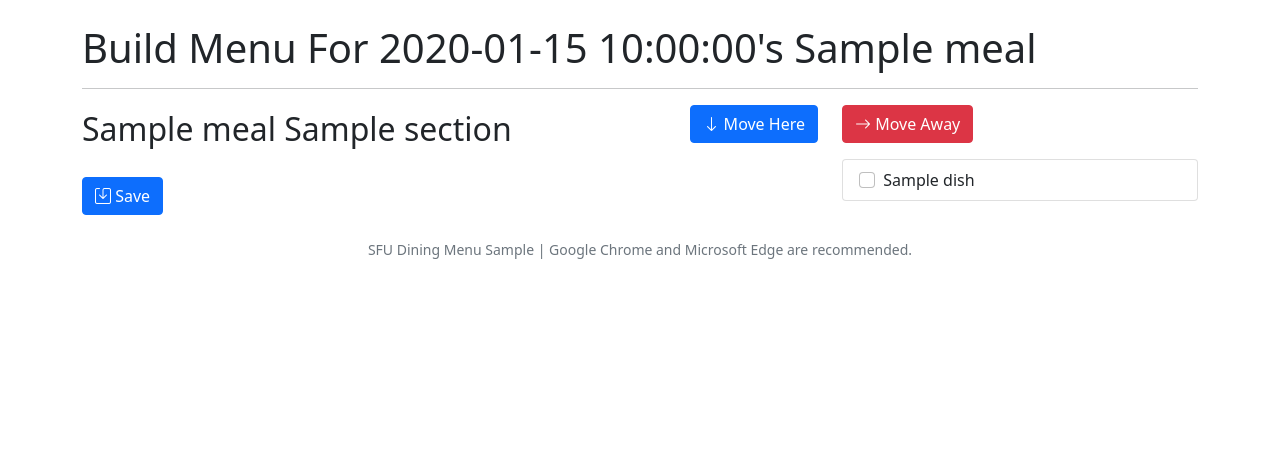
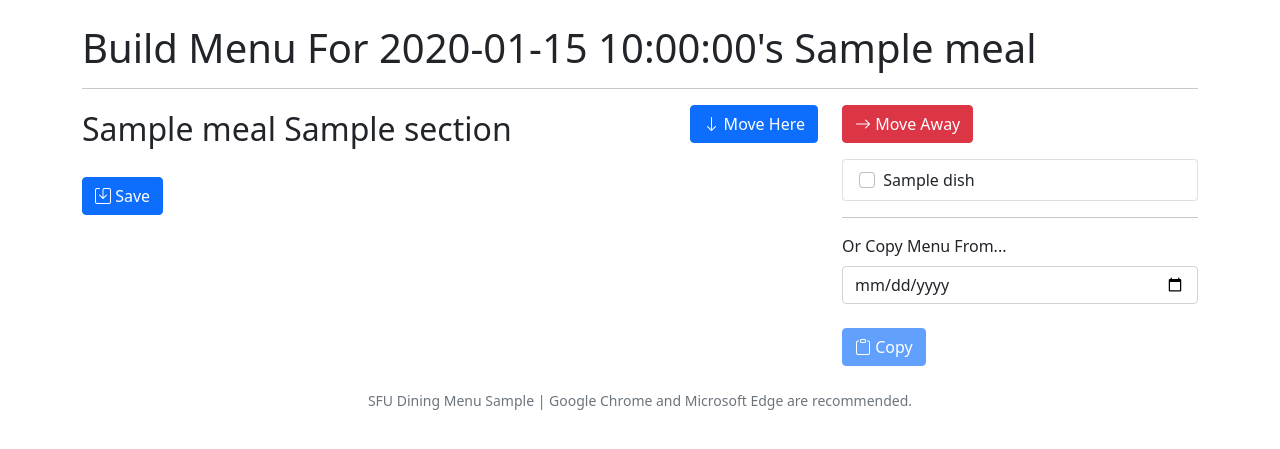
Before and after one commit to Skk-tj/dh-menu, a Python web app: template templates/admin/menu/build_menu.html in a window 1280 px wide. Shown: the part 56-505 px from the top of the page. Run offline with Jinja, Linux system fonts and the light colour scheme; the template is opened without the code that fills it: most values are stand-ins (such as "Sample title", 1, 10 or a date in 2020); some libraries are stand-ins or nearby versions.

Commit message:
fix login permission issue, add a copy menu button

```diff
--- a/routes/admin/dish_routes.py
+++ b/routes/admin/dish_routes.py
@@ -52,8 +52,8 @@ def add_dish():
         return render_template("admin/dish/add_dish.html", form=form)
 
 
+@dish_routes.route('/manage_dish', methods=['GET'])
 @login_required
-@dish_routes.route('/manage_dish', methods=['GET'])
 def manage_dish():
     # make database query to get all the dishes
     try:
@@ -65,8 +65,8 @@ def manage_dish():
     return render_template("admin/dish/manage_dish.html", dishes=dishes)
 
 
+@dish_routes.route('/delete_dish/<string:dish_id>')
 @login_required
-@dish_routes.route('/delete_dish/<string:dish_id>')
 def delete_dish(dish_id):
     try:
         dish_to_delete = db.session.query(Dish).get(dish_id)
@@ -80,8 +80,8 @@ def delete_dish(dish_id):
         return abort(500, e)
 
 
+@dish_routes.route('/edit_dish', methods=["GET", "POST"])
 @login_required
-@dish_routes.route('/edit_dish', methods=["GET", "POST"])
 def edit_dish():
     if "dish_id" in request.args:
         dish_id = request.args["dish_id"]
--- a/routes/admin/login_routes.py
+++ b/routes/admin/login_routes.py
@@ -105,8 +105,8 @@ def register():
             return render_template("admin/login/register.html", form=register_form)
 
 
+@login_routes.route('/logout')
 @login_required
-@login_routes.route('/logout')
 def logout():
     logout_user()
 
--- a/routes/admin/logistics_routes.py
+++ b/routes/admin/logistics_routes.py
@@ -14,8 +14,8 @@ logistics_routes = Blueprint("logistics_routes", __name__, template_folder='temp
 db = SQLAlchemy()
 
 
+@logistics_routes.route("/set_opening_time", methods=["GET", "POST"])
 @login_required
-@logistics_routes.route("/set_opening_time", methods=["GET", "POST"])
 def set_opening_time():
     form = SetMealTimeForm()
 
--- a/templates/admin/menu/build_menu.html
+++ b/templates/admin/menu/build_menu.html
@@ -64,6 +64,16 @@
                             {% endif %}
                         </label>
                     {% endfor %}
+                </div>
+                <hr>
+                <div>
+                    <label class="form-label" for="copy-menu-from">Or Copy Menu From...</label>
+                    <input class="form-control" type="date" id="copy-menu-from" name="copy-menu-from">
+                    <br>
+                    <button type="button" class="btn btn-primary" disabled>
+                        <i class="bi bi-clipboard"></i>
+                        Copy
+                    </button>
                 </div>
             </div>
         </div>
@@ -145,6 +155,68 @@
 
             return true;
         });
+
+        $("#copy-menu-from").change((eventObj) => {
+            // set loading animation
+            let button = eventObj.target.nextElementSibling.nextElementSibling;
+            button.innerHTML = "";
+
+            let spinner = document.createElement("span");
+            spinner.classList.add("spinner-grow");
+            spinner.classList.add("spinner-grow-sm");
+            spinner.setAttribute("role", "status");
+            spinner.setAttribute("aria-hidden", "true");
+
+            button.appendChild(spinner);
+
+            // get if we can copy
+            $.get(`${location.protocol}//${window.location.host}/api/full_menu_for_day/${eventObj.target.value}`,
+                (data) => {
+                    console.log(data);
+                    const meal_int = parseInt(location.pathname.split("/")[3]);
+
+                    if (data[meal_int].menu.length === 0) {
+                        // insert element saying we cannot copy
+                        button.innerHTML = "";
+
+                        let icon = document.createElement("i");
+                        icon.className = "bi bi-x-circle-fill";
+
+                        let text = document.createElement("span");
+                        text.innerText = " Cannot Copy";
+
+                        button.appendChild(icon);
+                        button.appendChild(text);
+                    } else {
+                        // we can copy
+                        button.innerHTML = "";
+
+                        let icon = document.createElement("i");
+                        icon.className = "bi bi-clipboard-check";
+
+                        let text = document.createElement("span");
+                        text.innerText = " Copy";
+
+                        button.appendChild(icon);
+                        button.appendChild(text);
+
+                        button.disabled = false;
+                    }
+                }
+            ).fail(function () {
+                // insert element saying we cannot copy
+                button.innerHTML = "";
+
+                let icon = document.createElement("i");
+                icon.className = "bi bi-x-circle-fill";
+
+                let text = document.createElement("span");
+                text.innerText = " Cannot Copy";
+
+                button.appendChild(icon);
+                button.appendChild(text);
+            });
+        });
     </script>
 
 {% endblock %}
--- a/util/util.py
+++ b/util/util.py
@@ -20,7 +20,7 @@ def get_opening_time_for_date_meal(date: datetime.datetime, meal: Meal):
         (meal.name, date in ca_holiday or date.weekday() in [5, 6]))
 
 
-def _user_get_menu_for_date(date: datetime.datetime, db):
+def user_get_menu_for_date(date: datetime.datetime, db):
     meals: list[Meal] = list(Meal)
 
     full_menu = []
@@ -61,6 +61,6 @@ def user_get_menu_for_week(week_obj: isoweek.Week, db, days_shift=0):
 
     full_menu = [{"date": d,
                   "is_published": True if DaysPublished.query.get(d) else False,
-                  "menu": _user_get_menu_for_date(d, db)} for d in days[days_shift:] + days[:days_shift]]
+                  "menu": user_get_menu_for_date(d, db)} for d in days[days_shift:] + days[:days_shift]]
 
     return full_menu
```
Also changed, not shown: routes/admin/menu_routes.py (+13 -13 lines), routes/api/menu_api.py (+18 -1 lines).
